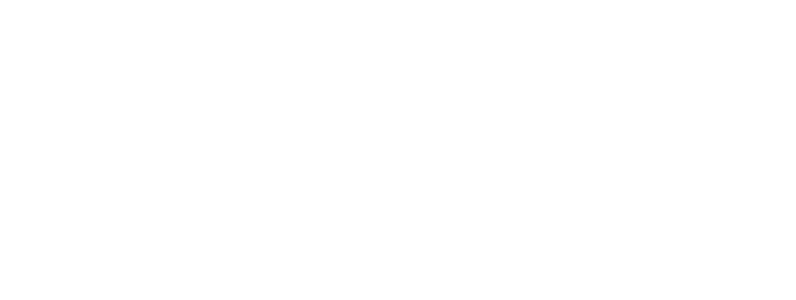
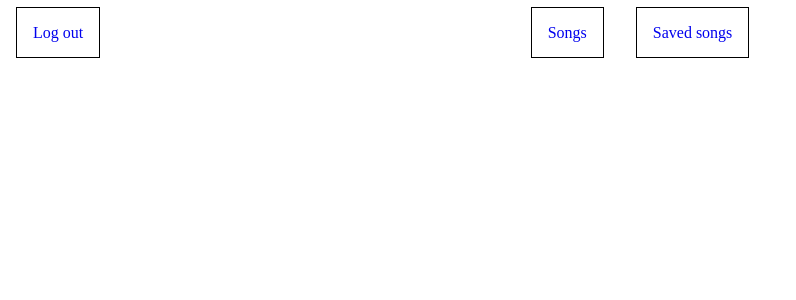
Before and after one commit to MertcanYildirim078/MPA-SPA-Framework-2de, a React (Create React App) app in the folder my-react-app/: page /savedsongs in a window 1280 px wide. Before the commit this address had no page. Shown: the top 300 px of the page, without its empty margins (0-796 px from the left). Built offline with nearby package versions, Linux system fonts and the light colour scheme.

Commit message:
Navbar verbeterd en de songs renderen op dashboard

```diff
--- a/my-react-app/src/App.js
+++ b/my-react-app/src/App.js
@@ -2,6 +2,7 @@ import React, { useEffect, useState } from 'react';
 import { BrowserRouter, Routes, Route, Link, useNavigate } from 'react-router-dom';
 import axios from 'axios';
 import Dashboard from './Dashboard';
+import Savedsongs from './Saved-songs';
 
 function App() {
   const [data, setData] = useState(null);
@@ -42,17 +43,7 @@ function App() {
   return (
     <div className="body-login">
       <main className="mainContainerLogin">
-        {/* <h2>Songs List</h2>
-        <ul>
-          {songs.map(song => (
-            <div key={song.id}>
-              <p>
-                {song.name} - {song.author}
-              </p>
-            </div>
-          ))}
-        </ul> */}
-        <h1 className="h1-login">Login screen</h1>
+        <h1 className="h1-login">Log in screen</h1>
         <input type="text" placeholder="Input username" onChange={event => setUsername(event.target.value)} />
         <input type="text" placeholder="Input password" onChange={event => setPassword(event.target.value)} />
         <button type="submit" onClick={handleSubmit} id='submitButton'>
@@ -70,6 +61,7 @@ function RouterApp() {
       <Routes>
         <Route path="/" element={<App />} />
         <Route path="/dashboard" element={<Dashboard />} />
+        <Route path='/savedsongs' element={<Savedsongs />} />
       </Routes>
     </BrowserRouter>
   );
--- a/my-react-app/src/Dashboard.js
+++ b/my-react-app/src/Dashboard.js
@@ -2,16 +2,39 @@ import React, { useEffect, useState } from 'react';
 import { BrowserRouter, Routes, Route, Link, useNavigate } from 'react-router-dom';
 
 function Dashboard() {
+
+  const [songs, setSongs] = useState([]);
+
+  useEffect(() => {
+    fetch('/api/songs')
+      .then(response => response.json())
+      .then(data => setSongs(data))
+      .catch(error => console.error('Error retrieving data:', error));
+  }, []);
+
     return (
       <div className='body-dashboard'>
         <main className="mainContainerDashboard">
-          <nav className='navBarDashboard'>
-            <ul>
-              <li><a href='/'>Log out</a></li>
-              <li><a href='/'>Log out</a></li>
-              <li><a href='/'>Log out</a></li>
+
+          <nav className='navBar'>
+            <ul className='navBarContainer'>
+              <li style={{ position: 'absolute', left: '0' }}><a href='/'>Log out</a></li>
+              <li><a href='/dashboard'>Songs</a></li>
+              <li><a href='/savedsongs'>Saved songs</a></li>
             </ul>
           </nav>
+
+          <h1>Songs List</h1>
+        <ul className='songsList'>
+          {songs.map(song => (
+            <div key={song.id}>
+              <p>
+                {song.name} - {song.author}
+              </p>
+            </div>
+          ))}
+        </ul>
+
         </main>
       </div>
     );
--- /dev/null
+++ b/my-react-app/src/Saved-songs.js
@@ -0,0 +1,20 @@
+import React, { useEffect, useState } from 'react';
+import { BrowserRouter, Routes, Route, Link, useNavigate } from 'react-router-dom';
+
+function Savedsongs() {
+    return (
+      <div className='body-Savedsongs'>
+        <main className="mainContainerSavedsongs">
+          <nav className='navBar'>
+            <ul className='navBarContainer'>
+              <li style={{ position: 'absolute', left: '0' }}><a className="logOutButton" href='/'>Log out</a></li>
+              <li><a href='/dashboard'>Songs</a></li>
+              <li><a href='/savedsongs'>Saved songs</a></li>
+            </ul>
+          </nav>
+        </main>
+      </div>
+    );
+  }
+
+  export default Savedsongs;
--- a/my-react-app/src/index.css
+++ b/my-react-app/src/index.css
@@ -32,5 +32,33 @@ ul {
   list-style-type: none;
   margin: 0;
   padding: 0;
+}
+
+a {
   text-decoration: none;
+  margin-left: 1em;
+  margin-right: 1em;
+  border: solid black 1px;
+  padding: 1em;
+  margin: 1em;
 }
+
+.navBarContainer {
+  display: flex;
+  justify-content: center;
+  padding: 1em;
+}
+
+h1 {
+  text-align: center;
+}
+
+.songsList {
+  display: grid;
+  grid-template-columns: auto auto auto;
+  text-align: center;
+}
+
+p {
+  border: solid black 1px;
+}
```
